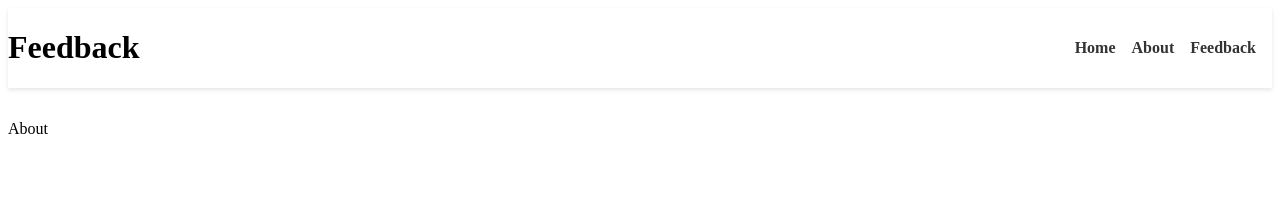
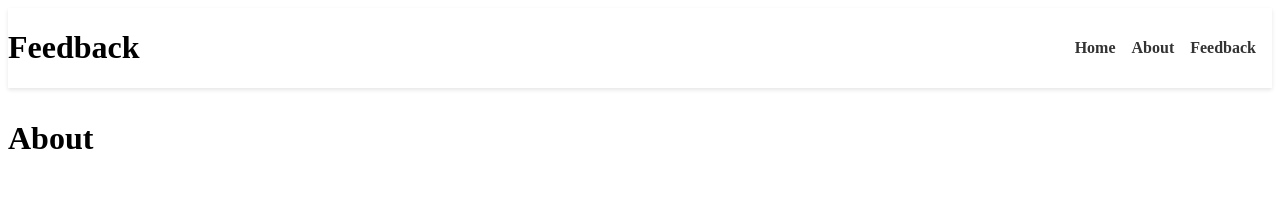
Before and after one commit to MidhaTahir/reactjs-course, a React (Vite) app: page /about in a window 1280 px wide. Shown: the top 210 px of the page. Built offline with nearby package versions, Linux system fonts and the light colour scheme.

Commit message:
minor fixes

```diff
--- a/src/container/Feedbacks/Feedbacks.jsx
+++ b/src/components/Feedbacks/Feedbacks.jsx
@@ -1,7 +1,8 @@
 import React, { useContext } from "react";
-import { Card } from "../../components";
+import { Card } from "..";
 import { FormContext } from '../../context/FormContext';
-import "./feedback.css";
+import "./Feedback.css";
+
 const Feedbacks = () => {
   const { formInputs } = useContext(FormContext);
   return (
--- a/src/components/index.js
+++ b/src/components/index.js
@@ -3,5 +3,6 @@ import FeedbackForm from "./FeedbackForm/FeedbackForm";
 import FormWithFormik from "./FeedbackForm/FormWithFormik";
 import FormWithFormikContextApi from "./FeedbackForm/FormWithFormikContextApi";
 import Header from "./Header/Header";
+
 // Exporting all the components from this file
 export { Card ,FeedbackForm,FormWithFormik,FormWithFormikContextApi,Header};
--- a/src/container/index.js
+++ /dev/null
@@ -1,5 +0,0 @@
-import Feedbacks from './Feedbacks/Feedbacks';
-
-export{
-    Feedbacks
-}
--- a/src/context/FormContext.jsx
+++ b/src/context/FormContext.jsx
@@ -7,7 +7,6 @@ export const FormProvider = ({ children }) => {
   const [cardData, setCardData] = useState({});
   const [cardIndex, setCardIndex] = useState(null);
   const [IsEdit, setIsEdit] = useState(false);
-
 
   const addFormInput = (input) => {
     setFormInputs([...formInputs, input]);
--- a/src/pages/About.jsx
+++ b/src/pages/About.jsx
@@ -2,7 +2,7 @@ import React from 'react'
 
 const About = () => {
   return (
-    <div>About</div>
+    <h1>About</h1>
   )
 }
 
--- a/src/pages/Feedback.jsx
+++ b/src/pages/Feedback.jsx
@@ -1,6 +1,6 @@
 import React from "react";
 import { FormWithFormikContextApi } from "../components";
-import { Feedbacks } from "../container/index";
+import Feedbacks from "../components/Feedbacks/Feedbacks";
 
 const Feedback = () => {
   return (
```
Also changed, not shown: src/components/FeedbackForm/FormWithFormikContextApi.jsx (+3 -4 lines), src/components/Feedbacks/Feedback.css (renamed from src/container/Feedbacks/feedback.css).
